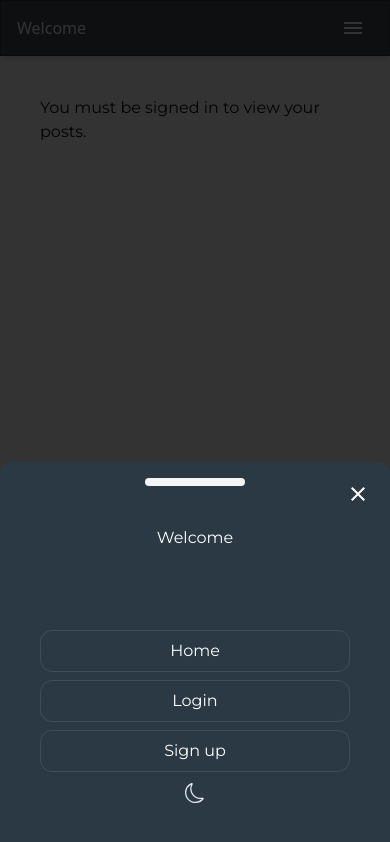
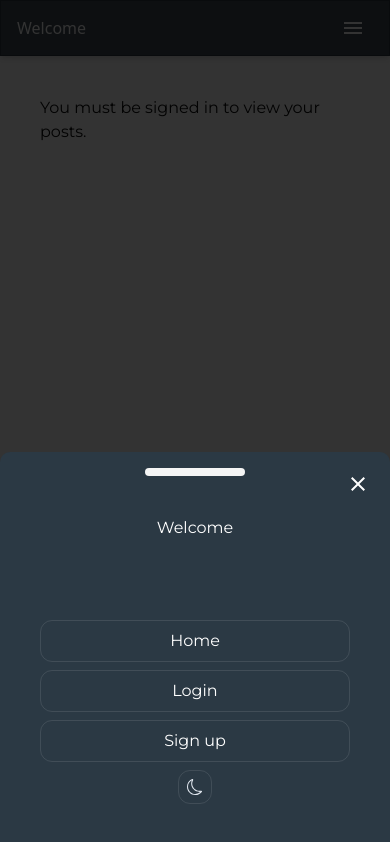
Before and after one commit to shaaddev/SocialEventsNextJS, a Next.js app: page /posts/list in a window 390 px wide. Both pictures are taken after a click on the button 357 px from the left and 28 px from the top of the page. Built offline with nearby package versions, Linux system fonts and the light colour scheme; no server answers; the database is empty.

Commit message:
responsive update

```diff
--- a/components/Theme.tsx
+++ b/components/Theme.tsx
@@ -24,16 +24,16 @@ export default function Theme(){
 
     if (resolvedTheme === 'dark'){
         return (
-            <button onClick={() => setTheme('light')} className='text-slate-200 inline align-middle'>
-                <BsSun className='w-5 h-5 '/>
+            <button onClick={() => setTheme('light')} className='text-slate-200 inline align-middle p-2 lg:p-0 lg:border-none rounded-xl border'>
+                <BsSun className='w-4 h-4 lg:w-5 lg:h-5'/>
             </button>
         )
     }
 
     if (resolvedTheme === 'light'){
         return (
-            <button onClick={() => setTheme('dark')} className='text-slate-200 inline align-middle'>
-                <BsMoon className='w-5 h-5 '/>
+            <button onClick={() => setTheme('dark')} className='text-slate-200 inline align-middle p-2 lg:p-0 lg:border-none rounded-xl border border-white border-opacity-10'>
+                <BsMoon className='w-4 h-4 lg:w-5 lg:h-5'/>
             </button>
         )
     }
```
